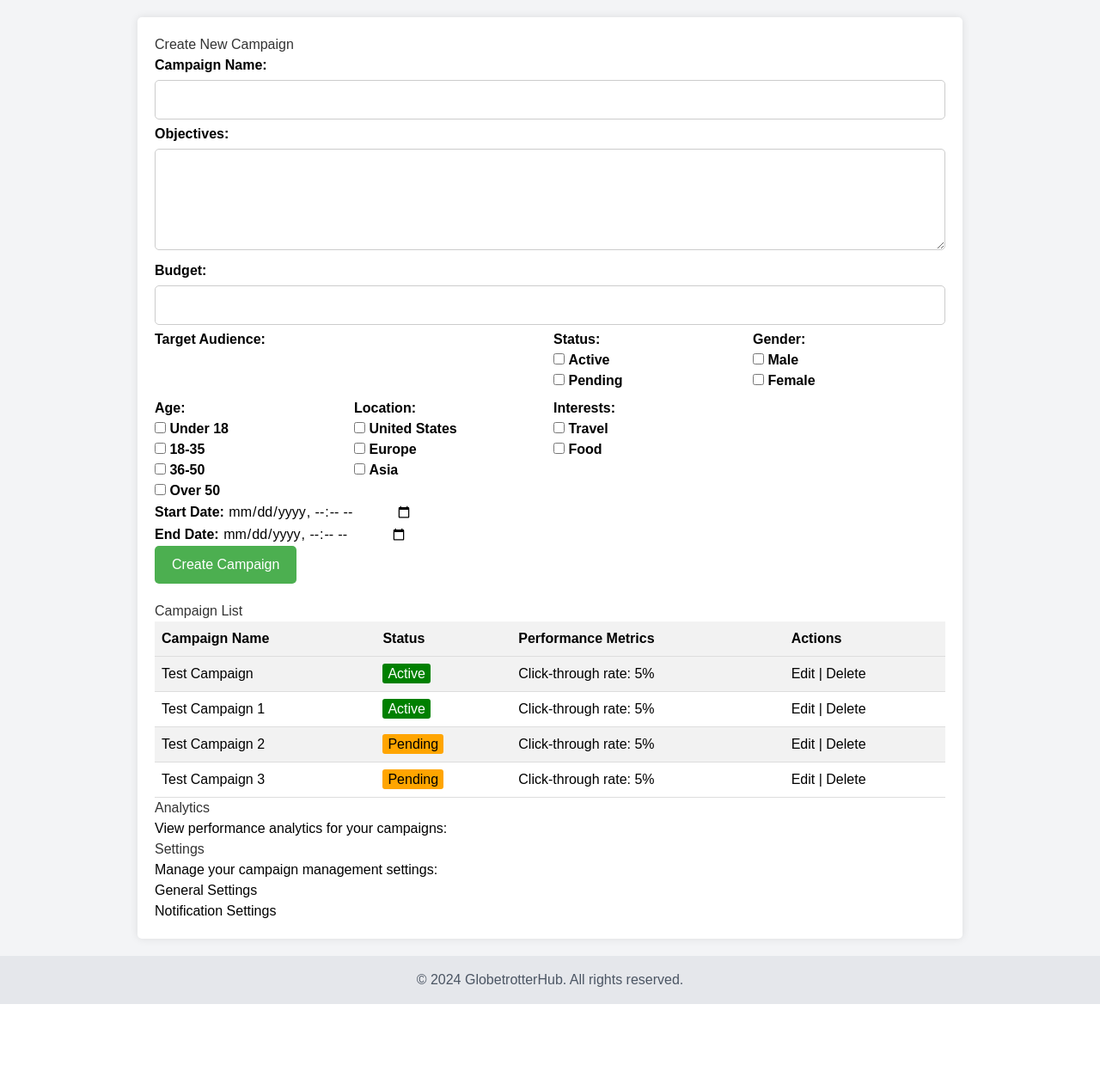
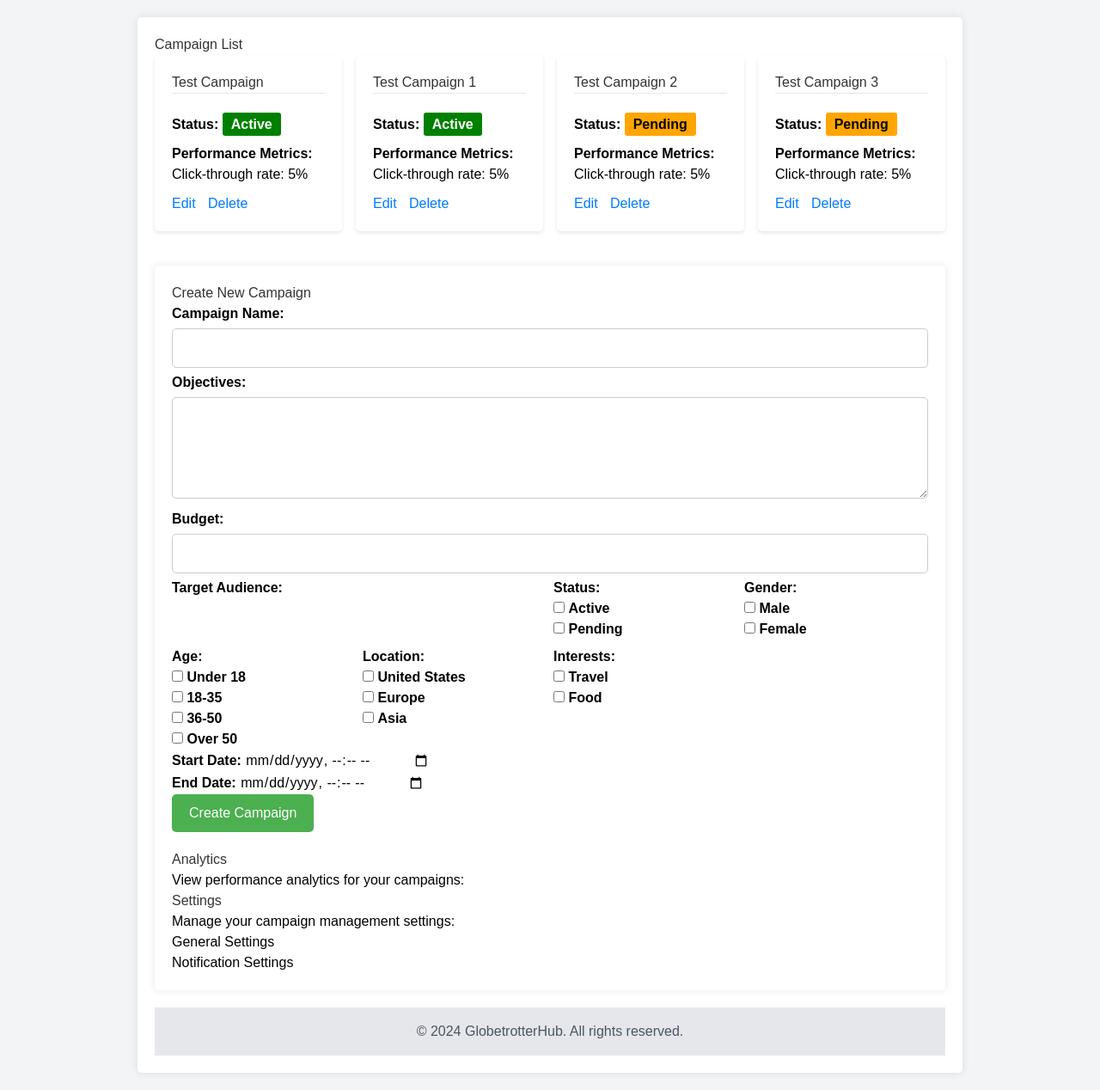
Before and after one commit to mr-engineer49/Globetrotterhub-Managment-Tool, a Django app: page /client/campaign_managment/campaigns_form/ in a window 1280 px wide. Shown: the part 128-1396 px from the top of the page at 86% size. Before the commit the page ends 1296 px from the top, so only its background shows below. Run offline with Django 5.2, Linux system fonts and the light colour scheme; a user stored in the database is signed in; data comes from the database, SQL or seed files in the repository; both versions use the stored data as it was after the commit; some libraries are stand-ins or nearby versions.

Commit message:
made new changes

```diff
--- a/campaignmanagment/templates/campaigns.html
+++ b/campaignmanagment/templates/campaigns.html
@@ -1,9 +1,92 @@
 {% extends 'index.html' %}
-
 
 {% block index %}
 
 <style>
+    /* Add your custom styles here */
+
+    /* Example grid layout */
+    .campaign-card {
+        background-color: #fff;
+        border-radius: 5px;
+        box-shadow: 0 2px 4px rgba(0, 0, 0, 0.1);
+        margin-bottom: 20px;
+        padding: 20px;
+    }
+
+    .campaign-card h3 {
+        color: #333;
+        margin-top: 0;
+    }
+
+    .campaign-card p {
+        margin-bottom: 10px;
+    }
+
+    .campaign-card .status {
+        font-weight: bold;
+        padding: 5px 10px;
+        border-radius: 3px;
+    }
+
+    .campaign-card .active {
+        background-color: green;
+        color: white;
+    }
+
+    .campaign-card .pending {
+        background-color: orange;
+        color: black;
+    }
+
+    .campaign-card .inactive {
+        background-color: red;
+        color: white;
+    }
+
+    .campaign-actions {
+        margin-top: 10px;
+    }
+
+    .campaign-actions a {
+        text-decoration: none;
+        color: #007bff;
+        margin-right: 10px;
+    }
+
+    /* Form styles */
+    .create-campaign-form {
+        margin-top: 40px;
+    }
+
+    .create-campaign-form label {
+        font-weight: bold;
+    }
+
+    .create-campaign-form input[type="text"],
+    .create-campaign-form textarea,
+    .create-campaign-form input[type="datetime-local"] {
+        width: 100%;
+        padding: 10px;
+        margin: 5px 0;
+        border: 1px solid #ccc;
+        border-radius: 5px;
+        box-sizing: border-box;
+    }
+
+    .create-campaign-form input[type="submit"] {
+        background-color: #4CAF50;
+        color: white;
+        padding: 10px 20px;
+        border: none;
+        border-radius: 5px;
+        cursor: pointer;
+    }
+
+    .create-campaign-form input[type="submit"]:hover {
+        background-color: #45a049;
+    }
+
     body {
         font-family: Arial, sans-serif;
         margin: 0;
@@ -64,9 +147,43 @@
     tr:hover {
         background-color: #ddd;
     }
+
 </style>
-</head>
+
 <body>
+
+
+    <div class="container">
+        <h2>Campaign List</h2>
+
+        <div class="grid grid-cols-1 md:grid-cols-2 lg:grid-cols-3 xl:grid-cols-4 gap-4">
+            {% for campaign in new_campaign %}
+            <div class="campaign-card">
+                <a href="{% url 'campaignmanagment:campaign_detail' campaign.id %}">
+                <h3>{{ campaign.campaignname }}</h3>
+                <hr>
+                <br>
+                <p><strong>Status:</strong> <span class="status {% if campaign.is_active %}active{% elif campaign.is_pending %}pending{% else %}inactive{% endif %}">
+                        {% if campaign.is_active %}
+                            Active
+                        {% elif campaign.is_pending %}
+                            Pending
+                        {% else %}
+                            Inactive
+                        {% endif %}
+                    </span>
+                </p>
+                <p><strong>Performance Metrics:</strong> Click-through rate: 5%</p>
+            </a>
+                <div class="campaign-actions">
+                    <a href="#">Edit</a>
+                    <a href="#">Delete</a>
+                </div>
+            </div>
+            {% endfor %}
+        </div>
+
+
 
     <div class="container">
         <h2>Create New Campaign</h2>
@@ -143,33 +260,6 @@
             <input type="submit" value="Create Campaign">
         </form>
 
-        <h2>Campaign List</h2>
-
-        <table>
-            <tr>
-                <th>Campaign Name</th>
-                <th>Status</th>
-                <th>Performance Metrics</th>
-                <th>Actions</th>
-            </tr>
-
-            {% for campaign in new_campaign %}
-            <tr>
-                <td><a href="{% url 'campaignmanagment:campaign_detail' campaign.id %}">{{ campaign.campaignname }}</a></td>
-                <td class="{% if campaign.is_active %}active{% elif campaign.is_pending %}pending{% else %}inactive{% endif %}">
-                    {% if campaign.is_active %}
-                        <span style="background-color: green; color: white; padding: 3px 6px; border-radius: 3px;">Active</span>
-                    {% elif campaign.is_pending %}
-                        <span style="background-color: orange; color: black; padding: 3px 6px; border-radius: 3px;">Pending</span>
-                    {% else %}
-                        <span style="background-color: red; color: white; padding: 3px 6px; border-radius: 3px;">Inactive</span>
-                    {% endif %}
-                </td>
-                <td>Click-through rate: 5%</td>
-                <td><a href="#">Edit</a> | <a href="#">Delete</a></td>
-            </tr>
-            {% endfor %}
-        </table>
 
     <h2>Analytics</h2>
     <p>View performance analytics for your campaigns:</p>
@@ -187,9 +277,6 @@
     </ul>
 </div>
 
-    </div>
-
 </body>
 
-
 {% endblock %}
```
Also changed, not shown: campaignmanagment/templates/detailview.html (+26 -48 lines), db.sqlite3. Lines whose indentation alone changed are shown as unchanged.
